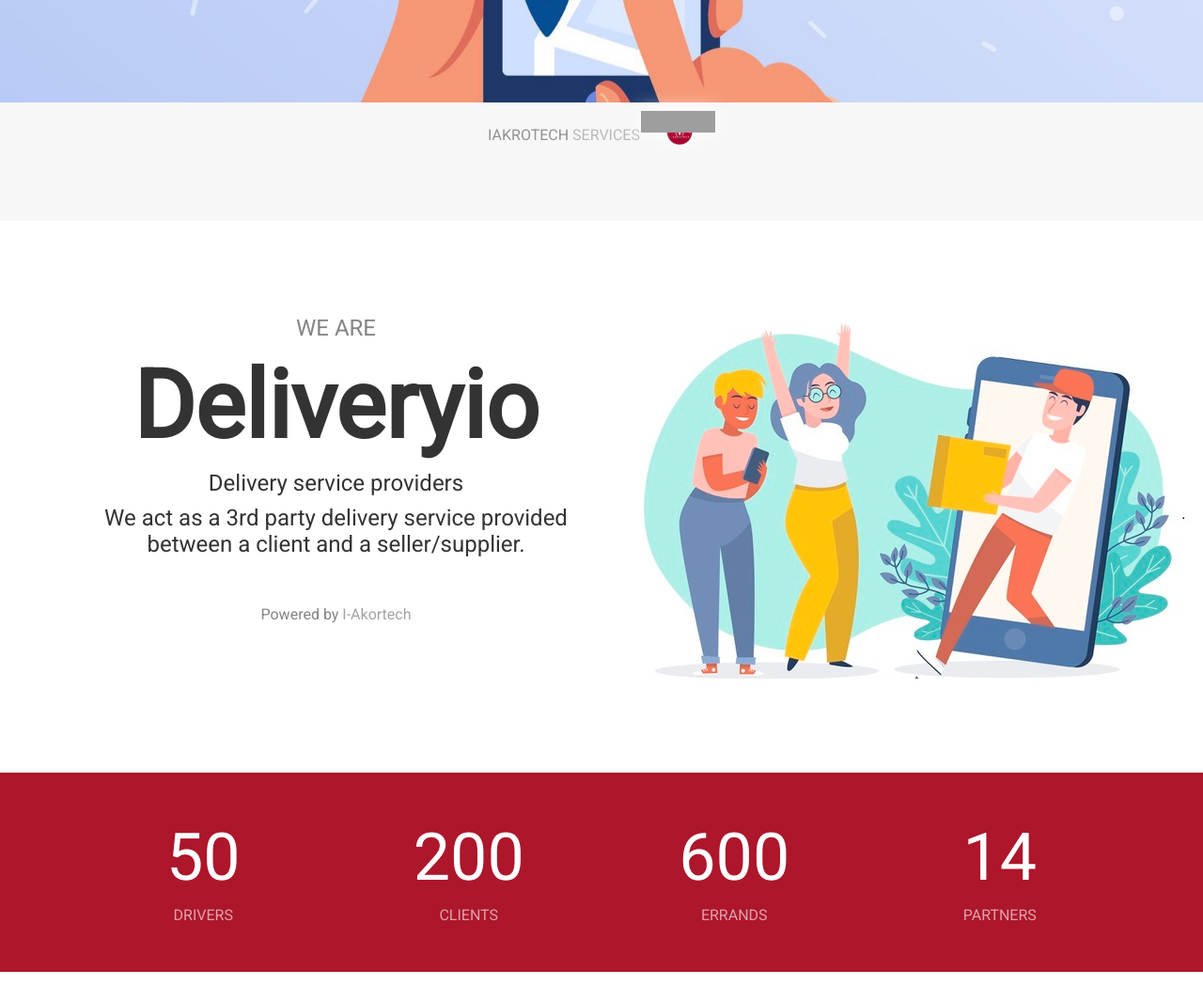
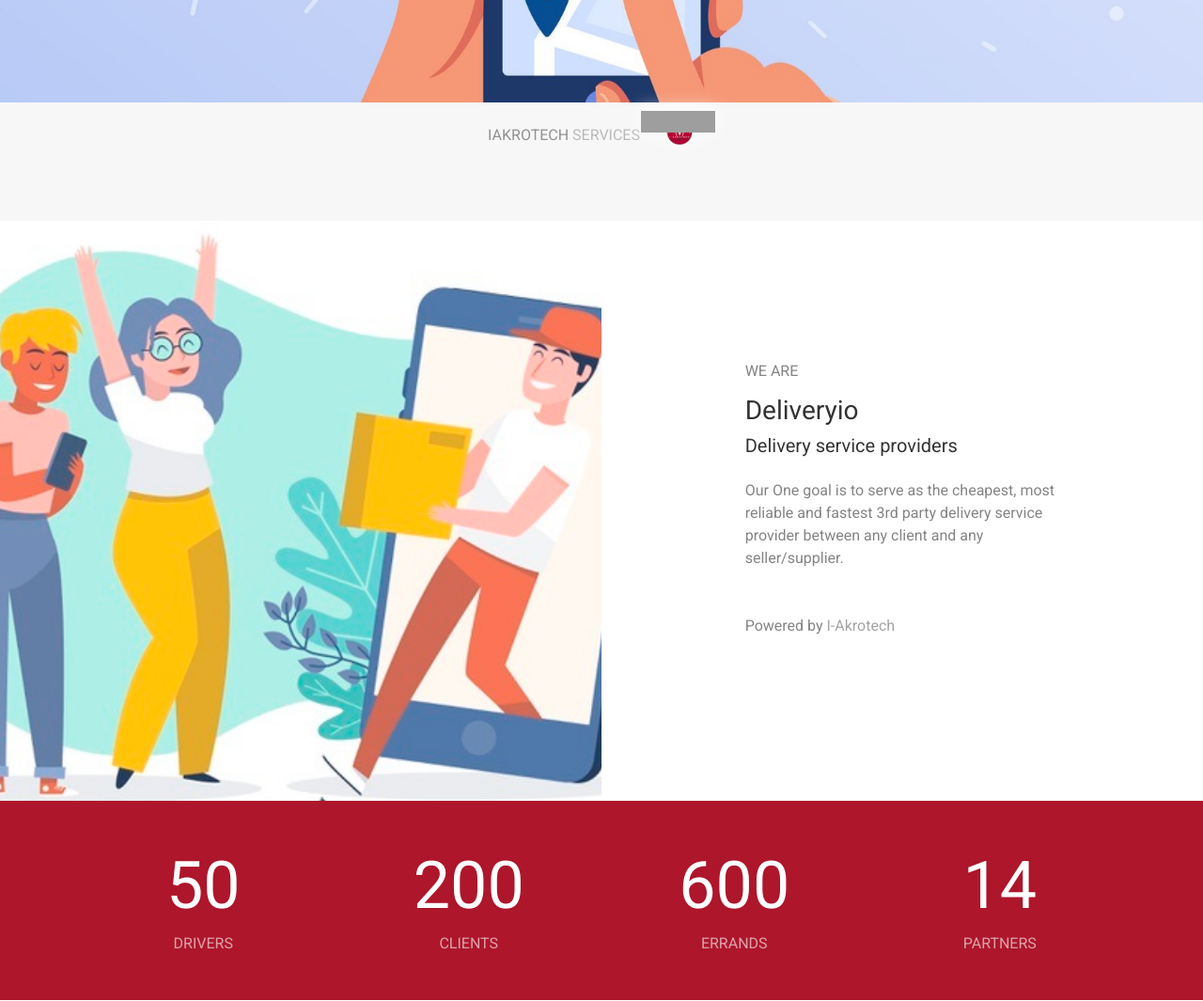
Before and after one commit to kingkology/deliveryio, a PHP site: page / in a window 1280 px wide. Shown: the part 627-1692 px from the top of the page at 94% size. Run offline with PHP 8.4, Linux system fonts and the light colour scheme; grey boxes are pictures that could not be loaded.

Commit message:
Update index.php

```diff
--- a/index.php
+++ b/index.php
@@ -262,25 +262,31 @@ if ($lamonth==12)
     <!-- Begin page content -->
     <main class="flex-shrink-0 main-container">
 
-        <!-- page content goes here -->
-        <div class="section-100 bg-white" id="about">
-            <div class="container h-100">
-                <div class="row h-100 justify-content-center text-center">
-                  <div class="col-6 col-md-6 col-lg-6 ">
-                      <h4 class="font-weight-light text-uppercase text-mute">We are</h4>
-                      <h3 class="f-100 font-weight-bold">Delivery<span>io</span></h3>
-                      <h4 class="font-weight-medium">Delivery service providers</h4>
-                      <h4 class="font-weight-medium">We act as a 3rd party delivery service provided between a client and a seller/supplier.</h4>
-                      <p class="my-4"><br><span class="text-mute">Powered by <a href="https://maxartkiller.com/" target="_blank">I-Akortech</a></span></p>
-                  </div>
+      <!-- page about content goes here -->
+      <div id="about"  class="container-fluid bg-white px-0">
+          <div class="row no-gutters">
 
-                  <div class="col-6 col-md-6 col-lg-6">
-                    <img src="assets/img/c4.jpg" alt="Deliveryio">
-                  </div>
-
+            <div class="col-12 col-md-6 position-relative overflow-hidden section-150">
+                <div class="background">
+                    <img src="assets/img/c4.jpg" alt="about Deliveryio">
                 </div>
             </div>
-        </div>
+
+              <div class="col-12 col-md-6 section-150 px-3">
+                  <div class="row mx-0">
+                      <div class="col-12 col-md-10 col-lg-8 col-xl-7 mx-auto">
+                          <h6 class="font-weight-light text-uppercase text-mute">We are</h6>
+                          <h3 class="mt-3">Deliveryio</h3>
+                          <h5 class="font-weight-medium">Delivery service providers</h5>
+                          <p class="mt-4 text-mute">Our One<span> goal</span><span> is</span> to serve as the cheapest, most reliable and fastest 3rd party delivery service provider between any client and any seller/supplier.</p>
+
+                          <p class="my-4"><br><span class="text-mute">Powered by <a href="https:iakrotech.com/" target="_blank">I-Akrotech</a></span></p>
+
+                      </div>
+                  </div>
+              </div>
+          </div>
+      </div>
 
 
 
```
